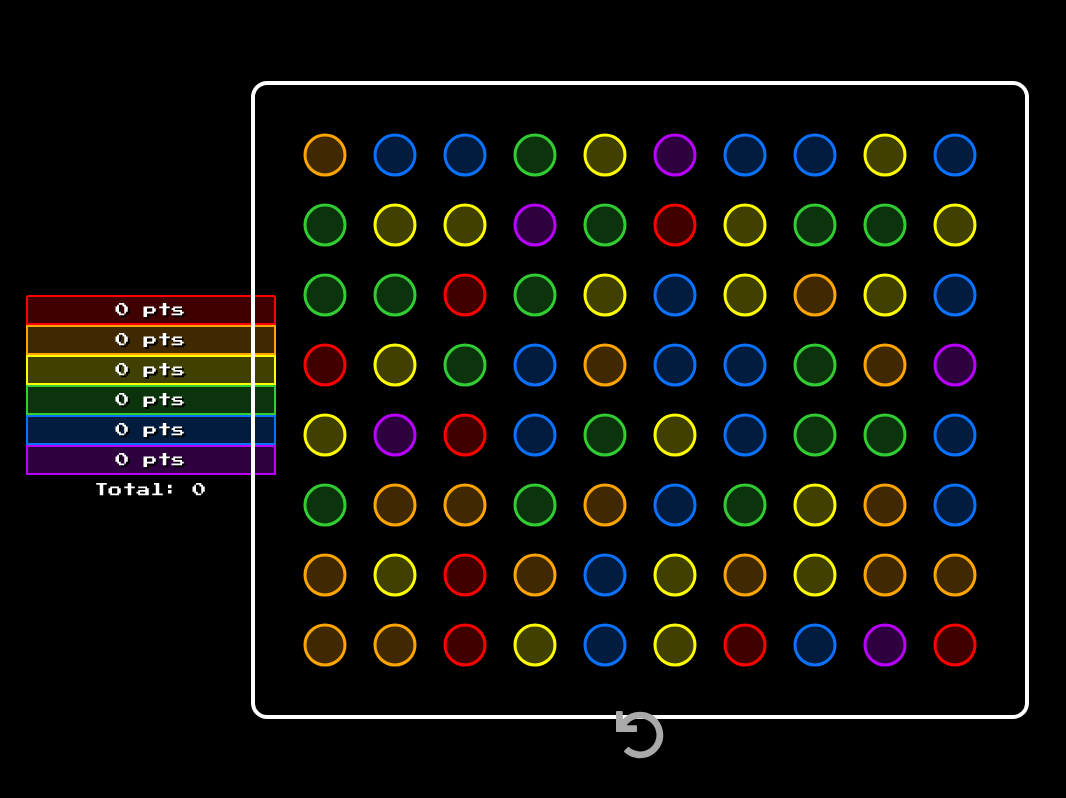
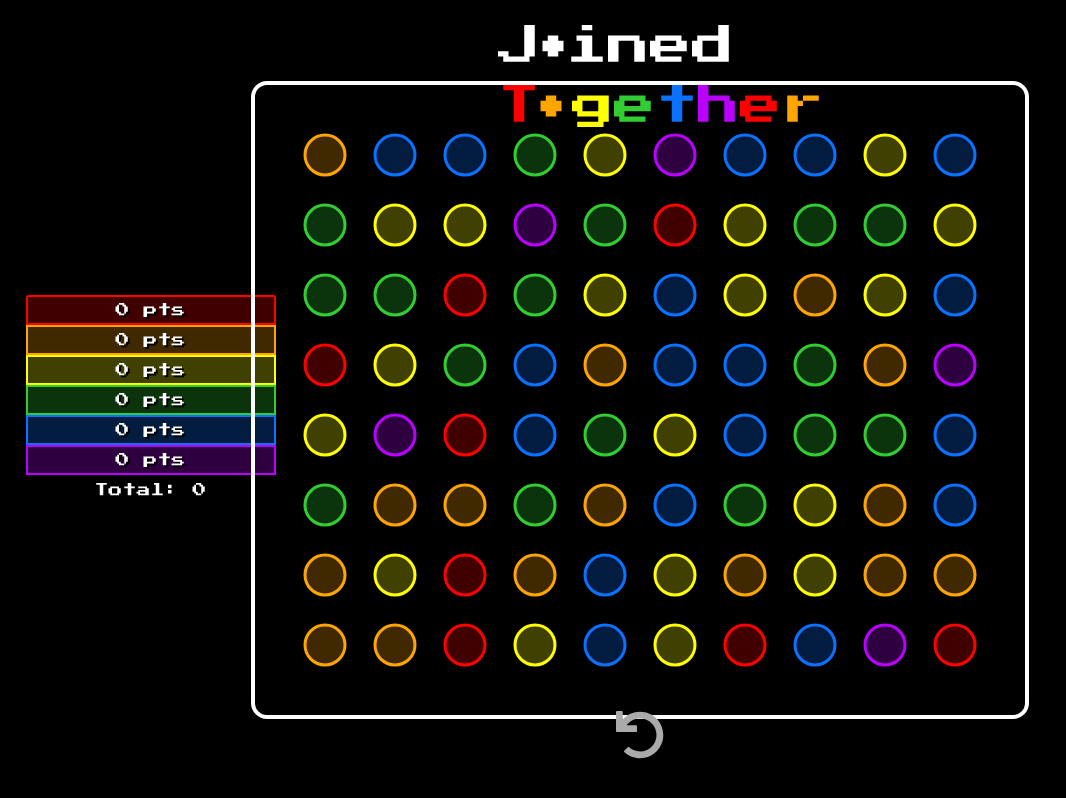
Before and after one commit to ebellbog/gmtk-jam-2021, a website built with webpack: page src/index.html in a window 1280 px wide. Shown: the whole page, without its empty margins (0-1066 px from the left). Built offline with nearby package versions, Linux system fonts and the light colour scheme.

Commit message:
add title

```diff
--- a/src/index.html
+++ b/src/index.html
@@ -7,6 +7,16 @@
         <script defer="" src="https://use.fontawesome.com/releases/v5.10.0/js/all.js"></script>
     </head>
     <body>
+        <div id="title">J<span style="margin: 0 -8px;">•</span>ined <br>
+            <span class="red text">T</span>
+            <span class="orange text" style="margin-left: -10px">•</span>
+            <span class="yellow text">g</span>
+            <span class="green text">e</span>
+            <span class="blue text">t</span>
+            <span class="purple text">h</span>
+            <span class="red text">e</span>
+            <span class="orange text">r</span>
+        </div>
         <div id="flag"></div>
         <svg id="game" xmlns="http://www.w3.org/2000/svg"></svg>
         <button id="undo-btn" class="btn"><i class="fa fa-undo"></i></button>
--- a/src/index.less
+++ b/src/index.less
@@ -15,15 +15,23 @@ body {
     background-color: black;
 }
 
-#score {
+#title {
     position: absolute;
-    top: 5%;
+    top: 2%;
     left: 50%;
     transform: translateX(-50%);
 
+    line-height: 60px;
+    white-space: nowrap;
+
     font-family: 'Press Start 2P';
-    font-size: 52px;
+    font-size: 42px;
     color: white;
+
+    .text {
+        padding: 0;
+        margin-right: -42px;
+    }
 }
 
 #flag {
@@ -54,6 +62,7 @@ body {
 .color-class(@color) {
     fill: fade(@color, 25%);
     stroke: @color;
+    color: @color;
     background-color: @color;
 
     &.outline {
@@ -62,6 +71,9 @@ body {
     }
     &.connecting {
         fill: @color;
+    }
+    &.text {
+        background-color: transparent;
     }
 }
 .red {
```
